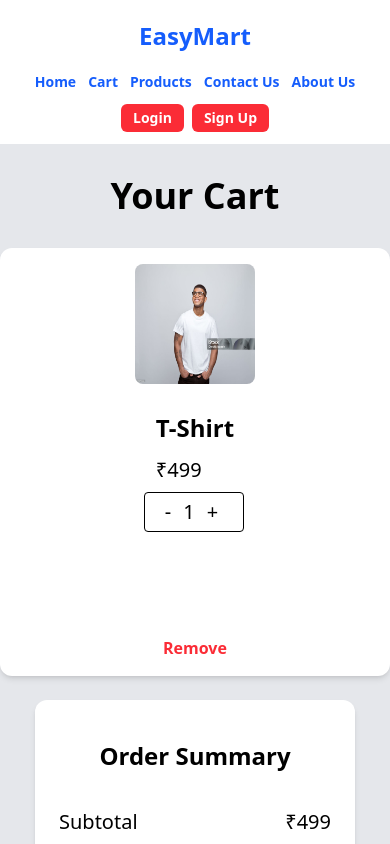
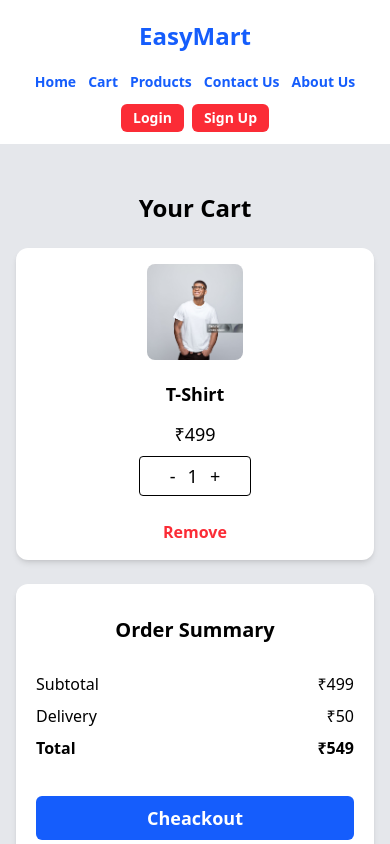
Before and after one commit to gauravkumar2005/EasyMart, a React (Vite) app in the folder Frontend/: page /cart in a window 390 px wide. Shown: the top 844 px of the page. Built offline with nearby package versions, Linux system fonts and the light colour scheme.

Commit message:
responsive kiya

```diff
--- a/Frontend/src/pages/Cart/Cart.jsx
+++ b/Frontend/src/pages/Cart/Cart.jsx
@@ -2,58 +2,69 @@ import Tshirt from "../../assets/Tshirt.jpg";
 
 function Cart () {
     return (
-        <section className="min-h-screen bg-gray-200">
-            <h1 className=" text-4xl font-bold text-center p-8">
+        <section className="min-h-screen bg-gray-200 px-4 sm:px-6 md:px-10 py-6">
+            <h1 className="text-2xl sm:text-3xl md:text-4xl font-bold text-center py-6 md:p-8">
                 Your Cart
             </h1>
 
-            <div className=" flex  flex-col lg:flex-row gap-6 items-center lg:items-start justify-center lg:justify-around">
-            <div className="w-full max-w-2xl bg-white flex flex-col sm:flex-row items-center shadow-md  gap-6 rounded-xl p-4 sm:p-5">
+            <div className="flex flex-col lg:flex-row gap-6 items-center lg:items-start justify-center lg:justify-around">
+
+            <div className="w-full max-w-2xl bg-white flex flex-col sm:flex-row items-center shadow-md gap-4 sm:gap-6 rounded-xl p-4 sm:p-5">
+
               <div>
                 <img
                 src={Tshirt}
                 alt=""
-                className="h-30 w-30 rounded-lg" />
+                className="h-24 w-24 sm:h-28 sm:w-28 md:h-32 md:w-32 rounded-lg object-cover" />
               </div>
-              <div className="flex-1">
-                <h2 className="px-3 py-1 text-2xl font-semibold">
+
+              <div className="flex-1 text-center sm:text-left">
+                <h2 className="px-3 py-1 text-lg sm:text-xl md:text-2xl font-semibold">
                     T-Shirt
                 </h2>
-                <p className="px-3 py-2 text-xl">₹499</p>
-                <div className="flex items-center h-10 w-25 border rounded p-2">
-                    <button className=" px-3 py-2 text-xl">
+                <p className="px-3 py-2 text-lg sm:text-xl">₹499</p>
+
+                <div className="flex items-center justify-center sm:justify-start h-10 w-28 border rounded p-2 mx-auto sm:mx-0">
+                    <button className="px-3 py-1 text-lg sm:text-xl">
                         -
                     </button>
-                    <span className="text-xl">1</span>
-                    <button className=" px-3 py-2 text-xl">
+                    <span className="text-lg sm:text-xl">1</span>
+                    <button className="px-3 py-1 text-lg sm:text-xl">
                         +
                     </button>
                 </div>
               </div>
-              <button className="text-red-500 font-semibold mt-20">
+
+              <button className="text-red-500 font-semibold mt-2 sm:mt-0 sm:self-end">
                  Remove
               </button>
             </div>
-            <div className="h-90 w-80 bg-white shadow-md rounded-xl p-6">
-                <h2 className="text-2xl font-bold text-center p-4">
+
+            <div className="w-full max-w-sm bg-white shadow-md rounded-xl p-5 sm:p-6">
+                <h2 className="text-xl sm:text-2xl font-bold text-center py-3 sm:p-4">
                     Order Summary
                 </h2>
-                <div className="text-xl flex justify-between mt-5 mb-3">
+
+                <div className="text-base sm:text-lg md:text-xl flex justify-between mt-4 mb-2">
                     <span>Subtotal</span>
                     <span>₹499</span>
                 </div>
-                     <div className=" text-xl flex justify-between mb-3">
+
+                <div className="text-base sm:text-lg md:text-xl flex justify-between mb-2">
                     <span>Delivery</span>
                     <span>₹50</span>
                 </div>
-                <div className="text-xl flex justify-between mb-4">
+
+                <div className="text-base sm:text-lg md:text-xl flex justify-between mb-4 font-semibold">
                     <span>Total</span>
                     <span>₹549</span>
                 </div>
-                <button className="text-2xl w-full bg-blue-600 text-white font-bold  mt-7 p-2 rounded-md ">
+
+                <button className="text-lg sm:text-xl md:text-2xl w-full bg-blue-600 text-white font-bold mt-5 p-2 rounded-md">
                     Cheackout
                 </button>
             </div>
+
             </div>
         </section>
     )
--- a/Frontend/src/pages/Contact/Contact.jsx
+++ b/Frontend/src/pages/Contact/Contact.jsx
@@ -3,14 +3,12 @@ function Contact() {
        <section className="bg-gray-100 py-12 px-6">
       <div className="max-w-6xl mx-auto">
 
-        {/* Heading */}
         <h1 className="text-4xl font-bold text-center mb-10 text-green-600">
           Contact EasyMart
         </h1>
 
         <div className="grid md:grid-cols-3 gap-8">
 
-          {/* Contact Info */}
           <div className="bg-white p-6 rounded-2xl shadow-md hover:shadow-lg transition">
             <h2 className="text-2xl font-semibold mb-4">Contact Information</h2>
 
@@ -19,7 +17,6 @@ function Contact() {
             <p>📍 Patna, Bihar, India</p>
           </div>
 
-          {/* Quick Links */}
           <div className="bg-white p-6 rounded-2xl shadow-md hover:shadow-lg transition">
             <h2 className="text-2xl font-semibold mb-4">Quick Links</h2>
 
@@ -32,7 +29,6 @@ function Contact() {
             </ul>
           </div>
 
-          {/* Contact Form */}
           <div className="bg-white p-6 rounded-2xl shadow-md hover:shadow-lg transition">
             <h2 className="text-2xl font-semibold mb-4">Message Us</h2>
 
--- a/Frontend/src/pages/Home/Home.jsx
+++ b/Frontend/src/pages/Home/Home.jsx
@@ -2,39 +2,37 @@ import Hero from "../../assets/Hero.png";
 
 function Home() {
     return(
-  <section className="w-full min-h-screen flex flex-col md:flex-row items-center justify-between px-10 md:px-20 bg-gradient-to-r from-gray-100 to-gray-200">
+  <section className="w-full min-h-screen flex flex-col md:flex-row items-center justify-between px-4 sm:px-8 md:px-16 lg:px-20 py-8 bg-gradient-to-r from-gray-100 to-gray-200">
 
-  {/* 🔹 Left Content */}
   <div className="max-w-xl text-center md:text-left">
 
-    <h1 className="text-4xl md:text-6xl font-extrabold text-gray-900 leading-tight">
+    <h1 className="text-2xl sm:text-3xl md:text-5xl lg:text-6xl font-extrabold text-gray-900 leading-tight">
       Welcome to <br />
       <span className="text-red-500">EasyMart</span>
     </h1>
 
-    <p className="mt-6 text-lg text-gray-600">
+    <p className="mt-4 sm:mt-5 md:mt-6 text-sm sm:text-base md:text-lg text-gray-600">
       Discover the best products at unbeatable prices. Shop smarter, faster, and easier with EasyMart.
     </p>
 
-    <div className="mt-8 flex flex-col sm:flex-row gap-4 justify-center md:justify-start">
+    <div className="mt-6 sm:mt-7 md:mt-8 flex flex-col sm:flex-row gap-3 sm:gap-4 justify-center md:justify-start">
 
-      <button className="px-6 py-3 text-lg font-semibold text-white bg-red-500 rounded-lg shadow-md hover:bg-red-600 hover:scale-105 transition duration-300">
+      <button className="px-5 sm:px-6 py-2.5 sm:py-3 text-sm sm:text-base md:text-lg font-semibold text-white bg-red-500 rounded-lg shadow-md hover:bg-red-600 hover:scale-105 transition duration-300">
         Explore Now
       </button>
 
-      <button className="px-6 py-3 text-lg font-semibold text-red-500 border-2 border-red-500 rounded-lg hover:bg-red-500 hover:text-white transition duration-300">
+      <button className="px-5 sm:px-6 py-2.5 sm:py-3 text-sm sm:text-base md:text-lg font-semibold text-red-500 border-2 border-red-500 rounded-lg hover:bg-red-500 hover:text-white transition duration-300">
         View Deals
       </button>
 
     </div>
   </div>
 
-  {/* 🔹 Right Image */}
-  <div className="mt-10 md:mt-0">
+  <div className="mt-8 sm:mt-10 md:mt-0 flex justify-center">
     <img
       src={Hero}
       alt="Shopping Illustration"
-      className="w-[300px] md:w-[500px] lg:w-[600px] drop-shadow-lg"
+      className="w-56 sm:w-72 md:w-[450px] lg:w-[600px] drop-shadow-lg"
     />
   </div>
 
--- a/Frontend/src/pages/Men/Men.jsx
+++ b/Frontend/src/pages/Men/Men.jsx
@@ -2,15 +2,12 @@ function Men () {
   return(
        <section className="w-full min-h-screen bg-gray-100 py-10 px-6">
 
-      {/* 🔹 Heading */}
       <h2 className="text-4xl font-bold text-center text-green-600 mb-10">
         T-Shirts Collection
       </h2>
 
-      {/* 🔹 Product Grid */}
       <div className="max-w-6xl mx-auto grid md:grid-cols-3 gap-8">
 
-        {/* 🔸 Product Card */}
         <div className="bg-white rounded-2xl shadow-md hover:shadow-xl transition hover:-translate-y-2 overflow-hidden">
           <img
             src="https://images.unsplash.com/photo-1521572163474-6864f9cf17ab"
@@ -28,7 +25,6 @@ function Men () {
           </div>
         </div>
 
-        {/* 🔸 Repeat Cards */}
         <div className="bg-white rounded-2xl shadow-md hover:shadow-xl transition hover:-translate-y-2 overflow-hidden">
           <img
             src="https://images.unsplash.com/photo-1503342217505-b0a15ec3261c"
--- a/Frontend/src/pages/T-Shirt/T-Shirt.jsx
+++ b/Frontend/src/pages/T-Shirt/T-Shirt.jsx
@@ -2,15 +2,12 @@ function Tshirt () {
   return(
            <section className="w-full min-h-screen bg-gray-100 py-10 px-6">
 
-      {/* 🔹 Heading */}
       <h2 className="text-4xl font-bold text-center text-green-600 mb-10">
         T-Shirts Collection
       </h2>
 
-      {/* 🔹 Product Grid */}
       <div className="max-w-6xl mx-auto grid md:grid-cols-3 gap-8">
 
-        {/* 🔸 Product Card */}
         <div className="bg-white rounded-2xl shadow-md hover:shadow-xl transition hover:-translate-y-2 overflow-hidden">
           <img
             src="https://images.unsplash.com/photo-1521572163474-6864f9cf17ab"
@@ -28,7 +25,6 @@ function Tshirt () {
           </div>
         </div>
 
-        {/* 🔸 Repeat Cards */}
         <div className="bg-white rounded-2xl shadow-md hover:shadow-xl transition hover:-translate-y-2 overflow-hidden">
           <img
             src="https://images.unsplash.com/photo-1503342217505-b0a15ec3261c"
```
Also changed, not shown: Frontend/src/pages/About/About.jsx (+0 -7 lines), Frontend/src/pages/Jeans/Jeans.jsx (+0 -9 lines), Frontend/src/pages/Kids/Kids.jsx (+0 -10 lines), Frontend/src/pages/Shirt/Shirt.jsx (+0 -8 lines), Frontend/src/pages/Women/Women.jsx (+0 -9 lines).
